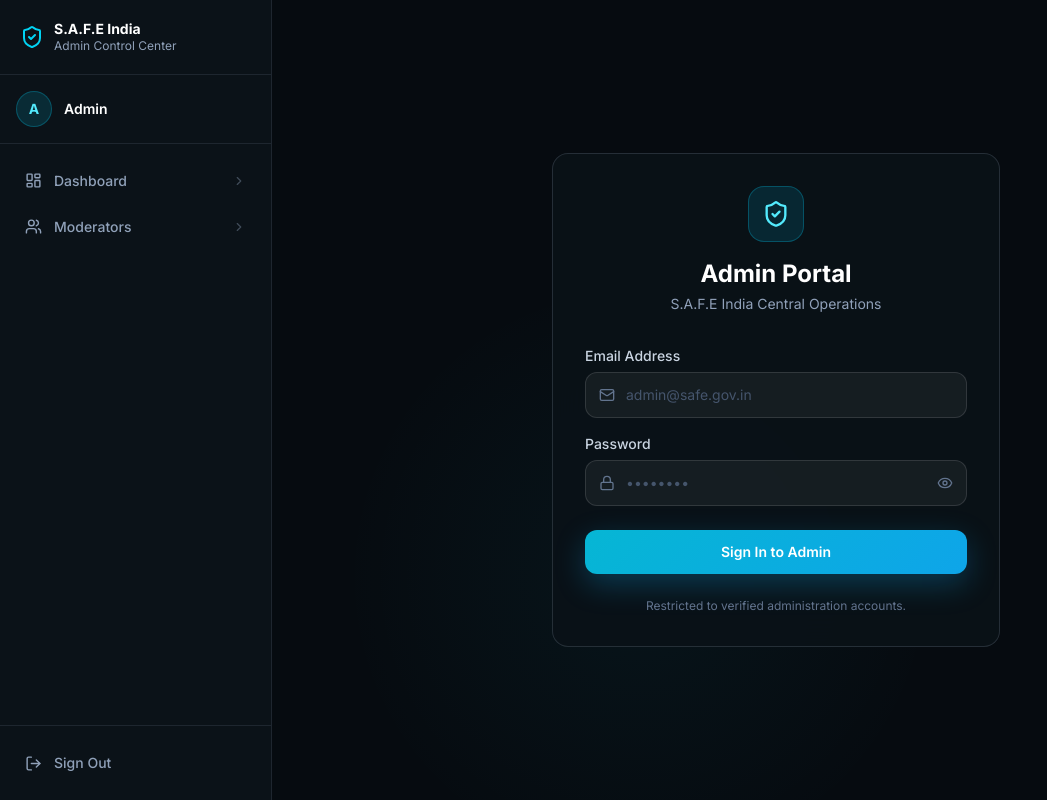
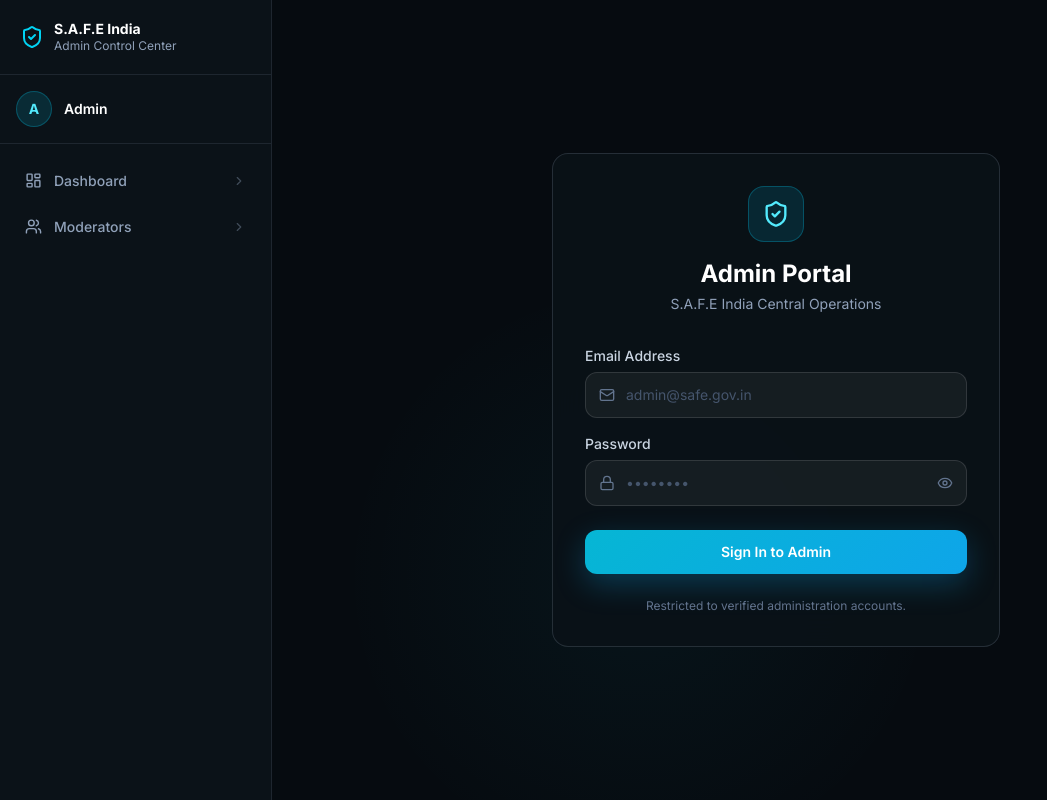
Before and after one commit to rishiyaduwanshi/safe, a React (Vite) app: page /admin/login in a window 1280 px wide. Shown: the whole page, without its empty margins (0-1047 px from the left). Built offline with nearby package versions, Linux system fonts and the light colour scheme; no server answers.

Commit message:
fix: hide Sign Out when unauthenticated (admin/mod)

```diff
--- a/src/layouts/AdminLayout.jsx
+++ b/src/layouts/AdminLayout.jsx
@@ -11,7 +11,7 @@ const NAV_ITEMS = [
 ];
 
 const Sidebar = ({ open, onClose }) => {
-    const { admin, signout } = useAdminAuth();
+  const { admin, signout, isAuthenticated } = useAdminAuth();
   const navigate = useNavigate();
 
   const handleSignout = async () => {
@@ -84,6 +84,7 @@ const Sidebar = ({ open, onClose }) => {
           ))}
         </nav>
 
+        {isAuthenticated && (
           <div className="px-3 py-4 border-t" style={{ borderColor: 'rgba(148,163,184,0.14)' }}>
             <button
               onClick={handleSignout}
@@ -93,6 +94,7 @@ const Sidebar = ({ open, onClose }) => {
               Sign Out
             </button>
           </div>
+        )}
       </motion.aside>
     </>
   );
--- a/src/layouts/ModLayout.jsx
+++ b/src/layouts/ModLayout.jsx
@@ -19,7 +19,7 @@ const NAV_ITEMS = [
 ];
 
 const Sidebar = ({ open, onClose }) => {
-  const { moderator, signout } = useModAuth();
+  const { moderator, signout, isAuthenticated } = useModAuth();
   const navigate = useNavigate();
 
   const handleSignout = async () => {
@@ -96,6 +96,7 @@ const Sidebar = ({ open, onClose }) => {
         </nav>
 
         {/* Signout */}
+        {isAuthenticated && (
           <div className="px-3 py-4 border-t" style={{ borderColor: 'rgba(255,255,255,0.06)' }}>
             <button
               onClick={handleSignout}
@@ -105,6 +106,7 @@ const Sidebar = ({ open, onClose }) => {
               Sign Out
             </button>
           </div>
+        )}
       </motion.aside>
     </>
   );
```
Lines whose indentation alone changed are shown as unchanged.
